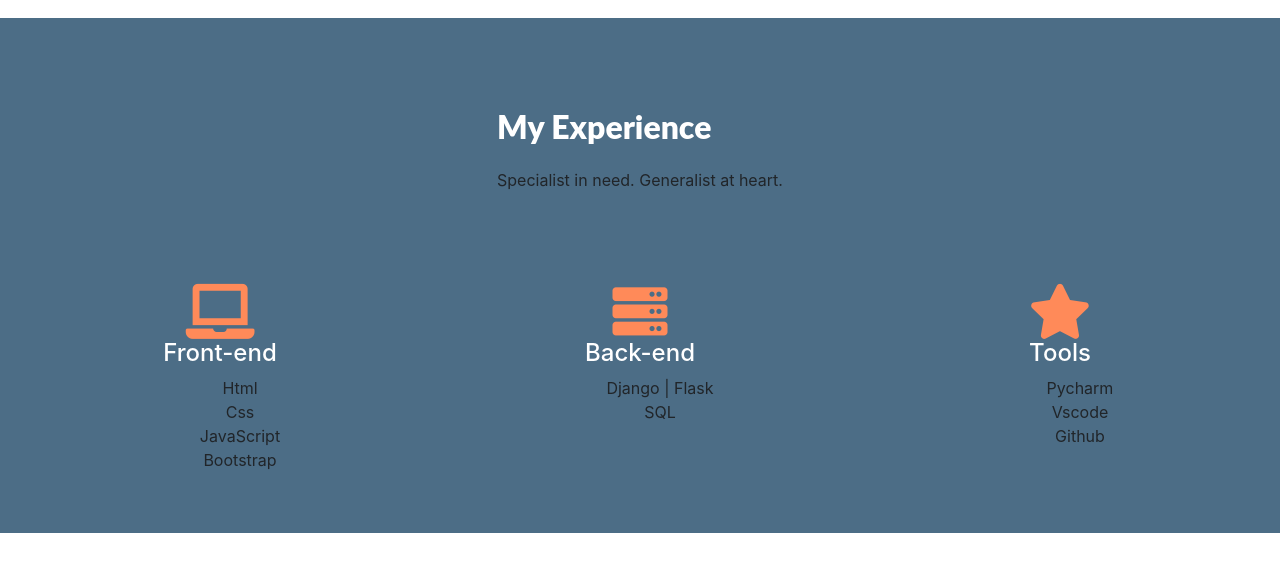
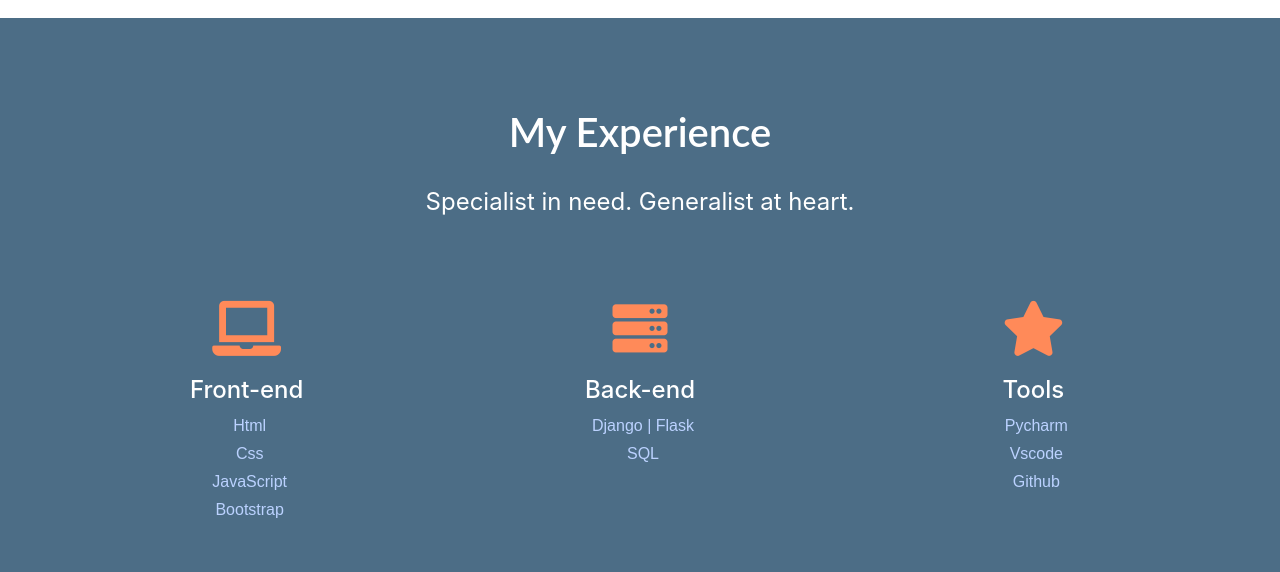
Before and after one commit to mohamedfazilk/portfolio, a plain HTML site: page index.html in a window 1280 px wide. Shown: the part 464-1036 px from the top of the page. Before the commit the page ends 997 px from the top, so only its background shows below. Drawn offline with nearby package versions, Linux system fonts and the light colour scheme.

Commit message:
experience section aligned

```diff
--- a/index.html
+++ b/index.html
@@ -52,9 +52,9 @@
             </div>
             </div>
 
-            <div class="row text-center">
+            <div class="row experience-align text-center">
                 <div class="experience-text col-sm ">
-                    <i class="fas fa-laptop"></i>
+                    <i class="fas fa-laptop "></i>
                     <h3>Front-end</h3>
                    <ul>
                        <li>Html</li>
--- a/style.css
+++ b/style.css
@@ -94,28 +94,47 @@ h2{
     margin: 0 auto;
     background-color: #4c6d86;
     padding: 45px 25px;
+    text-align: center;
 }
 
 .experience h2{
     color: #fff;
     margin-bottom: .7em;
-    font-weight: 900;
-    font-family: "Lato", sans-serif !important;
+    font-weight: 600;
+    font-family: "Lato", sans-serif;
+    font-size: 40px;
 
+}
+
+.experience p{
+    font-size: 24px;
+    color: white;
 }
 
 .experience h3 {
     font-size: 24px;
     color: white;
+    margin-top: 20px;
 }
 
-.experience-text i{
+.experience i {
     color: rgb(255, 138, 89);
     font-size: 55px;
-    margin-top: 31px;
+   margin-top: 20px;
 
 }
 
-.experience-text ul{
+
+.experience-text ul li{
    list-style: none;
+   text-align: center;
+   font-family: "Maven pro", sans-serif;
+  color: #bbd2ff;
+  padding: 2px 5px;
+  margin-left: 2px;
+  margin-right: 36px;
 }
+
+.experience-align{
+   padding: 0 40px;
+}
```
